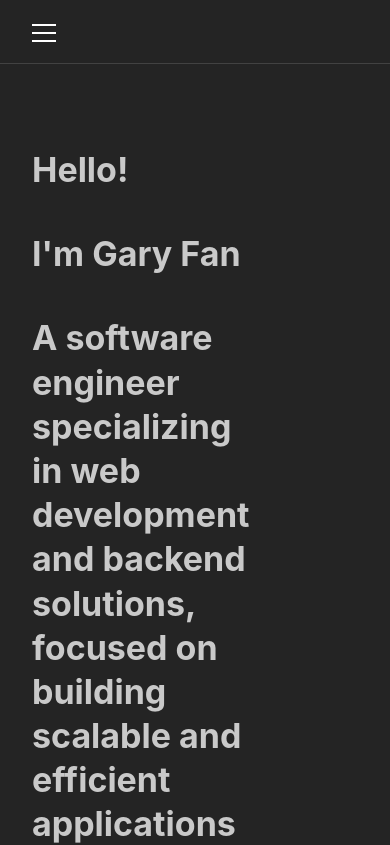
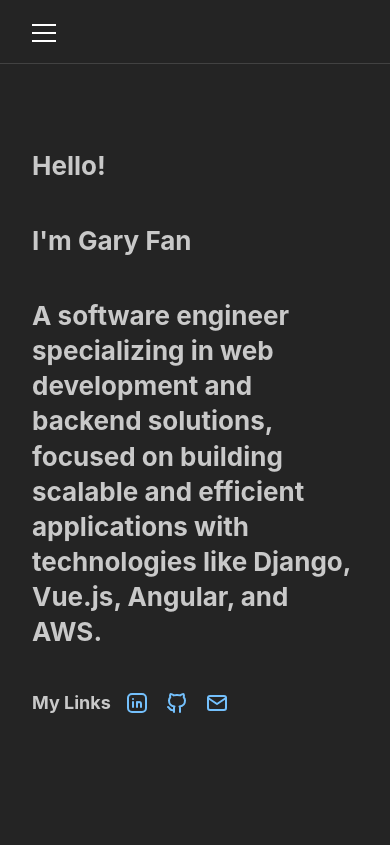
Before and after one commit to garyfan1/my_first_react, a React (Vite) app: page / in a window 390 px wide. Shown: the top 845 px of the page. Built offline with nearby package versions, Linux system fonts and the light colour scheme.

Commit message:
make hello setion responsive

```diff
--- a/src/sections/hello.tsx
+++ b/src/sections/hello.tsx
@@ -1,31 +1,50 @@
-import { ActionIcon, Container, Flex, Group, Title } from "@mantine/core";
+import {
+  ActionIcon,
+  Grid,
+  Group,
+  Title,
+  TitleOrder,
+  useMatches,
+} from "@mantine/core";
 import {
   IconBrandGithub,
   IconBrandLinkedin,
   IconMail,
 } from "@tabler/icons-react";
 import info from "../assets/info.json";
+
 const Hello = () => {
+  const titleOrder = useMatches<TitleOrder>({
+    base: 2,
+    sm: 1,
+  });
+
+  const myLinksOrder = useMatches<TitleOrder>({
+    base: 4,
+    sm: 3,
+  });
+
   return (
     <>
-      <Flex justify="flex-start">
-        <Container w="70%" pl={12} ml={0}>
-          <Title mb={40} order={1}>
+      <Grid>
+        <Grid.Col ml={12} span={{ base: 11, md: 9 }}>
+          <Title mb={40} order={titleOrder}>
             Hello!
           </Title>
-          <Title mb={40} order={1}>
+          <Title mb={40} order={titleOrder}>
             I'm Gary Fan
           </Title>
-          <Title mb={40} order={1}>
+          <Title mb={40} order={titleOrder}>
             A software engineer specializing in web development and backend
             solutions, focused on building scalable and efficient applications
             with technologies like Django, Vue.js, Angular, and AWS.
           </Title>
-        </Container>
-      </Flex>
+        </Grid.Col>
+        <Grid.Col span={"auto"}></Grid.Col>
+      </Grid>
 
-      <Group pl={12} ml={0} gap="sm">
-        <Title order={3}>My Links</Title>
+      <Group ml={12} gap="sm">
+        <Title order={myLinksOrder}>My Links</Title>
         <ActionIcon
           variant="transparent"
           component="a"
```
